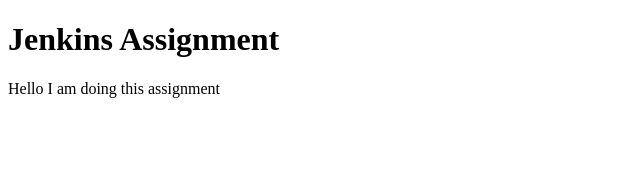
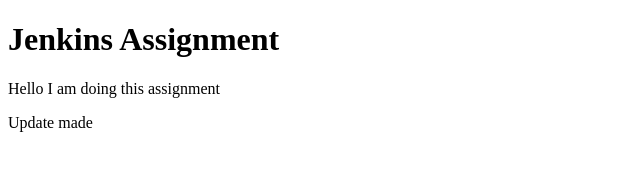
Before and after one commit to vknir/jenkins-assignment, a plain HTML site: page index.html in a window 1280 px wide. Shown: the whole page, without its empty margins (0-640 px from the left). Drawn offline with Linux system fonts and the light colour scheme.

Commit message:
secondcommit

```diff
--- a/index.html
+++ b/index.html
@@ -8,5 +8,6 @@
 <body>
     <h1>Jenkins Assignment</h1>
     <p>Hello I am doing this assignment</p>
+    <p>Update made</p>
 </body>
 </html>
```
